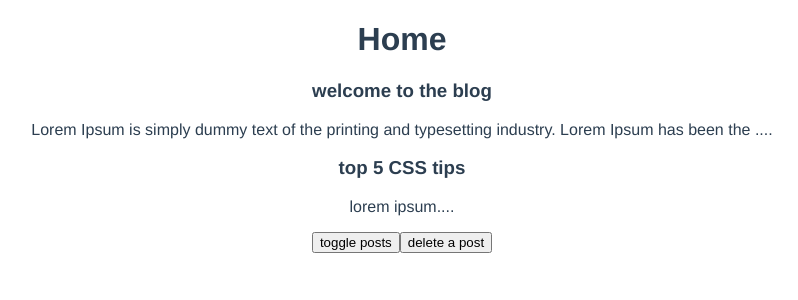
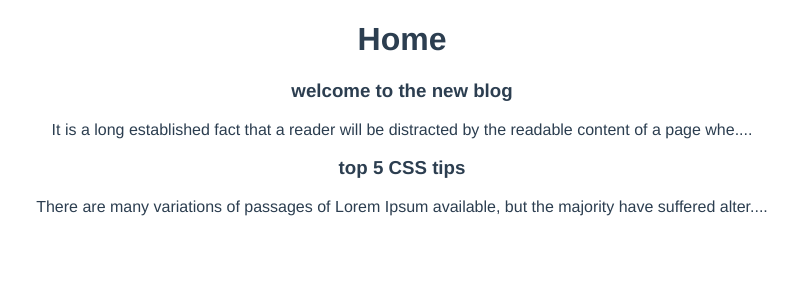
Before and after one commit to Doreen162/Vue-3.0-Tutorial, a Vue app: page / in a window 1280 px wide. Shown: the top 300 px of the page, without its empty margins (238-1036 px from the left). Built offline with nearby package versions, Linux system fonts and the light colour scheme; data requests are answered from the project's data file.

Commit message:
Fetching data in setup

```diff
--- /dev/null
+++ b/data/db.json
@@ -0,0 +1,24 @@
+{
+    "posts": [
+        {
+            "id": 1,
+            "title": "welcome to the new blog",
+            "body": "It is a long established fact that a reader will be distracted by the readable content of a page when looking at its layout. The point of using Lorem Ipsum is that it has a more-or-less normal distribution of letters, as opposed to using 'Content here, content here', making it look like readable English. Many desktop publishing packages and web page editors now use Lorem Ipsum as their default model text, and a search for 'lorem ipsum' will uncover many web sites still in their infancy. Various versions have evolved over the years, sometimes by accident, sometimes on purpose (injected humour and the like)",
+            "tags": [
+                "webdev",
+                "coding",
+                "news"
+            ]
+        },
+        {
+            "id": 2,
+            "title": "top 5 CSS tips",
+            "body": "There are many variations of passages of Lorem Ipsum available, but the majority have suffered alteration in some form, by injected humour, or randomised words which don't look even slightly believable. If you are going to use a passage of Lorem Ipsum, you need to be sure there isn't anything embarrassing hidden in the middle of text. All the Lorem Ipsum generators on the Internet tend to repeat predefined chunks as necessary, making this the first true generator on the Internet. It uses a dictionary of over 200 Latin words, combined with a handful of model sentence structures, to generate Lorem Ipsum which looks reasonable. The generated Lorem Ipsum is therefore always free from repetition, injected humour, or non-characteristic words etc.",
+            "tags": [
+                "webdev",
+                "coding",
+                "news"
+            ]
+        }
+    ]
+}
--- a/package.json
+++ b/package.json
@@ -8,6 +8,7 @@
   },
   "dependencies": {
     "core-js": "^3.6.5",
+    "json-server": "^0.16.3",
     "vue": "^3.0.0",
     "vue-router": "^4.0.0-0"
   },
--- a/src/views/Home.vue
+++ b/src/views/Home.vue
@@ -1,9 +1,11 @@
 <template>
   <div class="home">
    <h1>Home</h1>
-   <PostList v-if="showPosts" :posts="posts" />
-   <button @click="showPosts = !showPosts">toggle posts</button>
-   <button @click="posts.pop()">delete a post</button>
+   <div v-if="error">{{ error }}</div>
+     <div v-if="posts.length">
+      <PostList :posts="posts" />
+     </div>
+     <div v-else>Loading...</div>
   </div>
 </template>
 
@@ -15,13 +17,26 @@ export default {
   name: 'Home',
   components: { PostList },
   setup() {
-    const posts = ref([
-      { title: 'welcome to the blog', body: 'Lorem Ipsum is simply dummy text of the printing and typesetting industry. Lorem Ipsum has been the industrys standard dummy text ever since the 1500s, when an unknown printer took a galley of type and scrambled it to make a type specimen book. It has survived not only five centuries, but also the leap into electronic typesetting, remaining essentially unchanged. It was popularised in the 1960s with the release of Letraset sheets containing Lorem Ipsum passages, and more recently with desktop publishing software like Aldus PageMaker including versions of Lorem Ipsum.', id: 1},
-      { title: 'top 5 CSS tips', body: 'lorem ipsum', id: 2},
-    ])
-    const showPosts = ref(true)
+    const posts = ref([])
+    const error = ref(null)
 
-    return { posts, showPosts }
+    const load = async () => {
+      try {
+        let data = await fetch('http://localhost:5000/posts')
+        if(!data.ok) {
+          throw Error('no data available')
+        }
+        posts.value = await data.json()
+      }
+      catch (err) {
+        error.value = err.message
+        console.log(error.value)
+      }
+    }
+
+    load()
+
+    return { posts }
   }
 }
 </script>
```
Also changed, not shown: server.json (added, +19 -0 lines).
